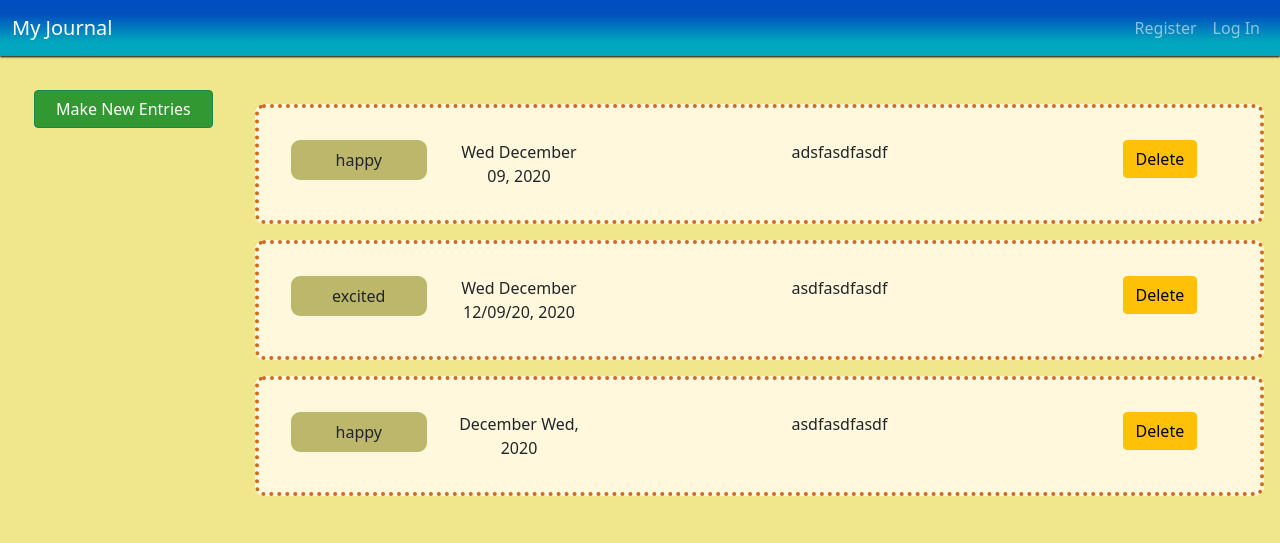
After one commit to Koldenblue/flask-journal, a Flask app: page /allentries in a window 1280 px wide. The commit adds this page. Shown: the top 543 px of the page. Run offline with Flask 2, Linux system fonts and the light colour scheme; data comes from the database, SQL or seed files in the repository; both versions use the stored data as it was after the commit.

Commit message:
all entries page displays

```diff
--- a/app.py
+++ b/app.py
@@ -50,23 +50,32 @@ def index():
             print(total_moods)
     return render_template('index.html', moods=total_moods)
 
+@app.route('/allentries')
+def all_entries():
+    with alcSession(engine) as conn:
+        # statement = text("SELECT entry, mood, date FROM entries WHERE username = :username ORDER BY date DESC").bindparams(username = session['username'])
+        statement = text("SELECT entry, mood, fDate FROM entries WHERE username = '1' ORDER BY date DESC")
+        rows = conn.execute(statement)
+        rows = rows.all()
+        print(rows)
+        return render_template('allentries.html', entries = rows)
+
 
 @app.route('/journal', methods=["GET", "POST"])
 def journal():
     if request.method == "GET":
         return redirect('/')
     else:
-        print("posted")
+        # get data from form and post to database
         entry = request.form.get('journal-entry')
         mood = request.form.get('mood-select').lower()
         date = datetime.now()
+        fDate = date.strftime("%a %B %d, %Y")
         username = session['username']
-        print(date)
-        print(entry)
         if entry.strip() == '':
             flash("The journal entry is empty!")
         with alcSession(engine) as conn:
-            statement = text("INSERT INTO entries (username, entry, mood, date) VALUES (:username, :entry, :mood, :date);").bindparams(username = username, entry = entry, mood = mood, date = date)
+            statement = text("INSERT INTO entries (username, entry, mood, date, fDate) VALUES (:username, :entry, :mood, :date, :fDate);").bindparams(username = username, entry = entry, mood = mood, date = date, fDate = fDate)
             conn.execute(statement)
             conn.commit()
             return redirect('/')
--- a/seeder.py
+++ b/seeder.py
@@ -18,5 +18,6 @@ with engine.connect() as conn:
         + " 'username' TEXT NOT NULL,"
         + " 'entry' TEXT,"
         + " 'mood' TEXT,"
-        + " 'date' DATE)"))
+        + " 'date' DATE,"
+        + " 'fDate' TEXT)"))    # formatted date
     conn.commit()
--- a/static/css/css-output/output.css
+++ b/static/css/css-output/output.css
@@ -83,4 +83,19 @@ main img {
   border-radius: 8px;
 }
 
+.mood-entry {
+  background-color: darkkhaki;
+  border-radius: 9px;
+  padding: 0.5em;
+}
+
+.entries-container {
+  background-color: cornsilk;
+  border-width: 4px;
+  border-radius: 9px;
+  border-color: chocolate;
+  border-style: dotted;
+  margin: 1em;
+}
+
 /*# sourceMappingURL=output.css.map */
--- a/static/css/index.scss
+++ b/static/css/index.scss
@@ -85,3 +85,23 @@ main img
   background-color: rgb(212, 189, 138);
   border-radius: 8px;
 }
+
+.mood-entry {
+  background-color: darkkhaki;
+  border-radius: 9px;
+  padding: 0.5em;
+}
+
+
+.journal-entry {
+
+}
+
+.entries-container {
+  background-color: cornsilk;
+  border-width: 4px;
+  border-radius: 9px;
+  border-color: chocolate;
+  border-style: dotted;
+  margin: 1em;
+}
--- a/static/js/index.js
+++ b/static/js/index.js
@@ -1,21 +1,12 @@
 $(document).ready(() => {
-  const journalForm = $("#journal-form")
+  const allEntriesBtn = $("#all-entries-btn");
+  const newEntriesBtn = $("#new-entries-btn");
 
-  // journalForm.on('submit', (event) => {
-  //   event.preventDefault();
-  //   console.log("submitted")
-  //   let queryUrl = '/journal?textarea'
-  //   $.ajax({
-  //     url: '/journal',
-  //     method: 'POST',
-  //     data: {
-  //       entry: 'aaaaaa',
-  //       mood: 'badfsasfdfads'
-  //     }
-  //   }).then(function(res) {
-  //     console.log(res)
-  //   })
-  // })
+  allEntriesBtn.on('click', () => {
+    window.location.href = '/allentries'
+  })
 
-
+  newEntriesBtn.on('click', () => {
+    window.location.href = '/'
+  })
 })
--- /dev/null
+++ b/templates/allentries.html
@@ -0,0 +1,46 @@
+{% extends "layout.html" %}
+
+{% block title %}
+All Journal Entries
+{% endblock %}
+
+{% block main %}
+<main class='container-fluid journal-container'>
+  <div class='row'>
+    <div class='col-md-2'>
+      <!-- Menu -->
+      <nav class="flex-column nav nav-menu">
+        <button id='new-entries-btn' class='menu-btn btn btn-success'>Make New Entries</button>
+      </nav>
+    </div>
+
+    <div class='col-md-10'>
+
+      {% for entry in entries %}
+      <div class='container entries-container'>
+        <div class='row'>
+          <div class='col-md-2'>
+            <div class='mood-entry'>
+              {{ entry.mood }}
+            </div>
+          </div>
+          <div class='date-entry col-md-2'>
+            {{entry.fDate}}
+          </div>
+          <div class='journal-entry col-md-6'>
+            {{ entry.entry }}
+          </div>
+
+          <div class='col-md-2'>
+            <button class='del-btn btn btn-warning'>Delete</button>
+          </div>
+        </div>
+      </div>
+      {% endfor %}
+
+    </div>
+
+  </div>
+</main>
+
+{% endblock %}
--- a/templates/index.html
+++ b/templates/index.html
@@ -10,7 +10,6 @@ Journal Home
     <div class='col-md-2'>
       <!-- Menu -->
       <nav class="flex-column nav nav-menu">
-        <button id='new-entries-btn' class='menu-btn btn btn-success'>Make New Entries</button>
         <button id='all-entries-btn' class='menu-btn btn btn-success'>View all Entries</button>
       </nav>
     </div>
```
Also changed, not shown: journal.db, 1 other file.
